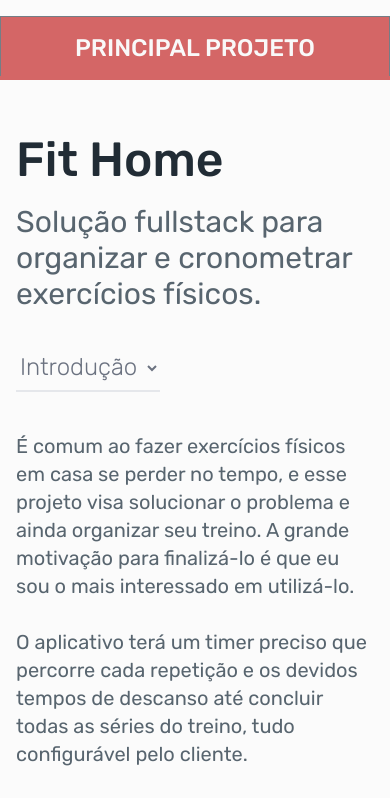
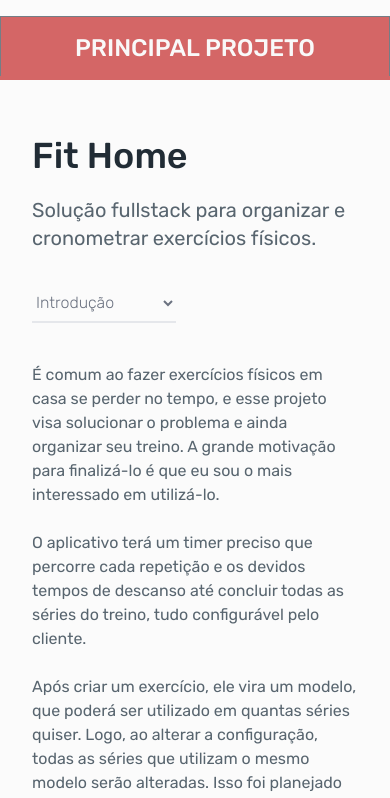
Before and after one commit to felipemalli/portfolio, a React (Vite) app: page / in a window 390 px wide. Shown: the part 1740-2538 px from the top of the page. Built offline with nearby package versions, Linux system fonts and the light colour scheme.

Commit message:
style: add responsivity

```diff
--- a/src/components/principal-card-section/PrincipalCardSection.tsx
+++ b/src/components/principal-card-section/PrincipalCardSection.tsx
@@ -9,17 +9,17 @@ export const PrincipalCardSection: React.FC = () => {
       <h2 className='flex text-center items-center justify-center bg-primary-500 text-secondary-700 select-none h-16 md:h-20 w-screen md:w-fit font-medium text-2xl md:text-4xl px-6 md:rounded-t-3xl border border-customBlue-300'>
         PRINCIPAL PROJETO
       </h2>
-      <div className='border-t-4 md:border-0 md:border-l-4 border-primary-500 h-fit -mt-1 px-4 md:pl-12 pt-14 pb-5'>
+      <div className='border-t-4 md:border-0 md:border-l-4 border-primary-500 h-fit -mt-1 px-8 md:pl-12 pt-14 pb-5'>
         <div className='h-full'>
           <div className='flex gap-5 lg:gap-14 flex-col lg:flex-row'>
-            <h3 className='text-customBlue-900 text-5xl font-medium whitespace-nowrap self-start'>Fit Home</h3>
-            <p className='text-3xl text-customBlue-500 self-end'>Solução fullstack para organizar e cronometrar exercícios físicos.</p>
+            <h3 className='text-customBlue-900 text-4xl md:text-5xl font-medium whitespace-nowrap self-start'>Fit Home</h3>
+            <p className='text-xl md:text-3xl text-customBlue-500 md:self-end'>Solução fullstack para organizar e cronometrar exercícios físicos.</p>
           </div>
           <div className='flex gap-10 mt-8 flex-col md:flex-row md:items-center'>
-            <select className="w-36 py-2 text-2xl font-light text-gray-500 bg-transparent border-0 border-b-2 border-gray-200 focus:outline-none">
-              <option value="backend" selected className='text-2xl font-light bg-secondary-500 border-none'>Introdução</option>
-              <option value="backend" className='text-2xl font-light bg-secondary-500 border-none'>Backend</option>
-              <option value="frontend" className='text-2xl font-light bg-secondary-500'>Frontend</option>
+            <select className="w-36 py-2 md:text-2xl font-light text-gray-500 bg-transparent border-0 border-b-2 border-gray-200 focus:outline-none">
+              <option value="backend" selected className='md:text-2xl font-light bg-secondary-500 border-none'>Introdução</option>
+              <option value="backend" className='md:text-2xl font-light bg-secondary-500 border-none'>Backend</option>
+              <option value="frontend" className='md:text-2xl font-light bg-secondary-500'>Frontend</option>
             </select>
             {/* <div className='flex gap-6 text-lg font-light w-fit'>
               <button className='font-normal'>
@@ -36,7 +36,7 @@ export const PrincipalCardSection: React.FC = () => {
               </button>
             </div> */}
           </div>
-          <div className='mt-10 text-xl text-customBlue-500 flex'>
+          <div className='mt-10 md:text-xl text-customBlue-500 flex'>
             <div className='max-w-5xl'>
               <p>
                 É comum ao fazer exercícios físicos em casa se perder no tempo, e esse projeto visa solucionar o problema e ainda organizar seu treino. A grande motivação para finalizá-lo é que eu sou o mais interessado em utilizá-lo.
```
